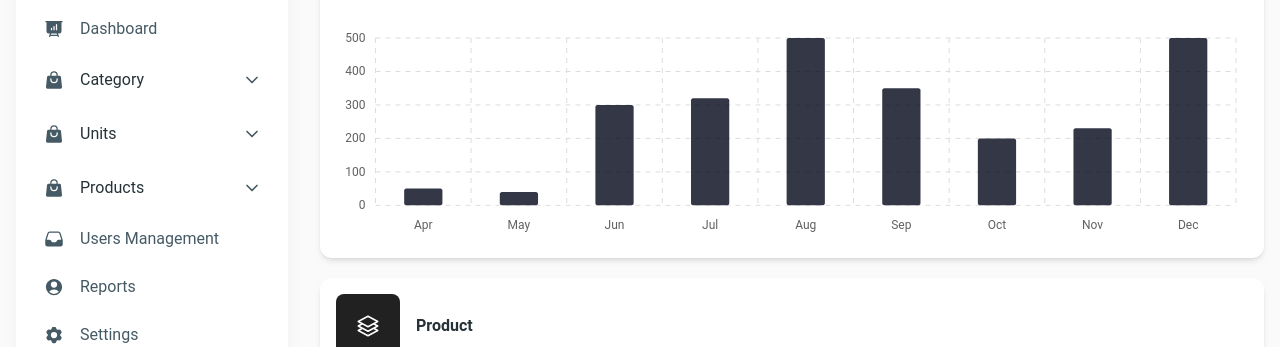
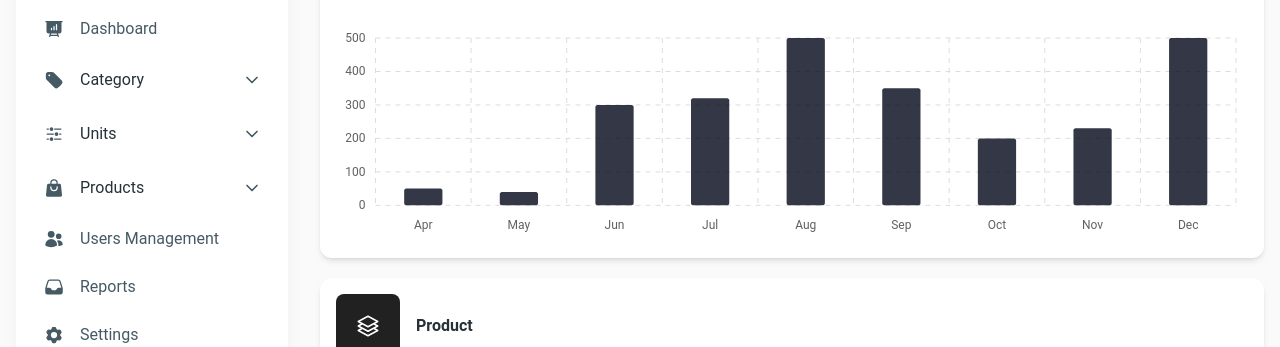
Before and after one commit to reign33/KODEGO_FULLSTACK_CAPSTONE, a React (Vite) app in the folder Frontend/: page / in a window 1280 px wide. Shown: the part 181-528 px from the top of the page. Built offline with nearby package versions, Linux system fonts and the light colour scheme; sample sign-in values are in the browser's storage.

Commit message:
change_icons

```diff
--- a/Frontend/src/pages/Sidebar.jsx
+++ b/Frontend/src/pages/Sidebar.jsx
@@ -13,10 +13,12 @@ import {
 import {
   PresentationChartBarIcon,
   ShoppingBagIcon,
-  UserCircleIcon,
+  UsersIcon,
   Cog6ToothIcon,
   InboxIcon,
   PowerIcon,
+  AdjustmentsHorizontalIcon,
+  TagIcon,
 } from "@heroicons/react/24/solid";
 import { ChevronRightIcon, ChevronDownIcon } from "@heroicons/react/24/outline";
 
@@ -57,7 +59,7 @@ const Sidebar = () => {
                 <ListItem className="p-0" selected={open === 1}>
                 <AccordionHeader onClick={() => handleOpen(1)} className="border-b-0 p-3">
                     <ListItemPrefix>
-                    <ShoppingBagIcon className="h-5 w-5" />
+                    <TagIcon className="h-5 w-5" />
                     </ListItemPrefix>
                     <Typography color="blue-gray" className="mr-auto font-normal">
                     Category
@@ -97,7 +99,7 @@ const Sidebar = () => {
                 <ListItem className="p-0" selected={open === 2}>
                 <AccordionHeader onClick={() => handleOpen(2)} className="border-b-0 p-3">
                     <ListItemPrefix>
-                    <ShoppingBagIcon className="h-5 w-5" />
+                    <AdjustmentsHorizontalIcon className="h-5 w-5" />
                     </ListItemPrefix>
                     <Typography color="blue-gray" className="mr-auto font-normal">
                     Units
@@ -168,7 +170,7 @@ const Sidebar = () => {
             <NavLink to="/manageusers">
             <ListItem>
                 <ListItemPrefix>
-                <InboxIcon className="h-5 w-5" />
+                <UsersIcon className="h-5 w-5" />
                 </ListItemPrefix>
                 Users Management
             </ListItem>
@@ -176,7 +178,7 @@ const Sidebar = () => {
             <NavLink to="/reports">
             <ListItem>
                 <ListItemPrefix>
-                <UserCircleIcon className="h-5 w-5" />
+                <InboxIcon className="h-5 w-5" />
                 </ListItemPrefix>
                 Reports
             </ListItem>
```
